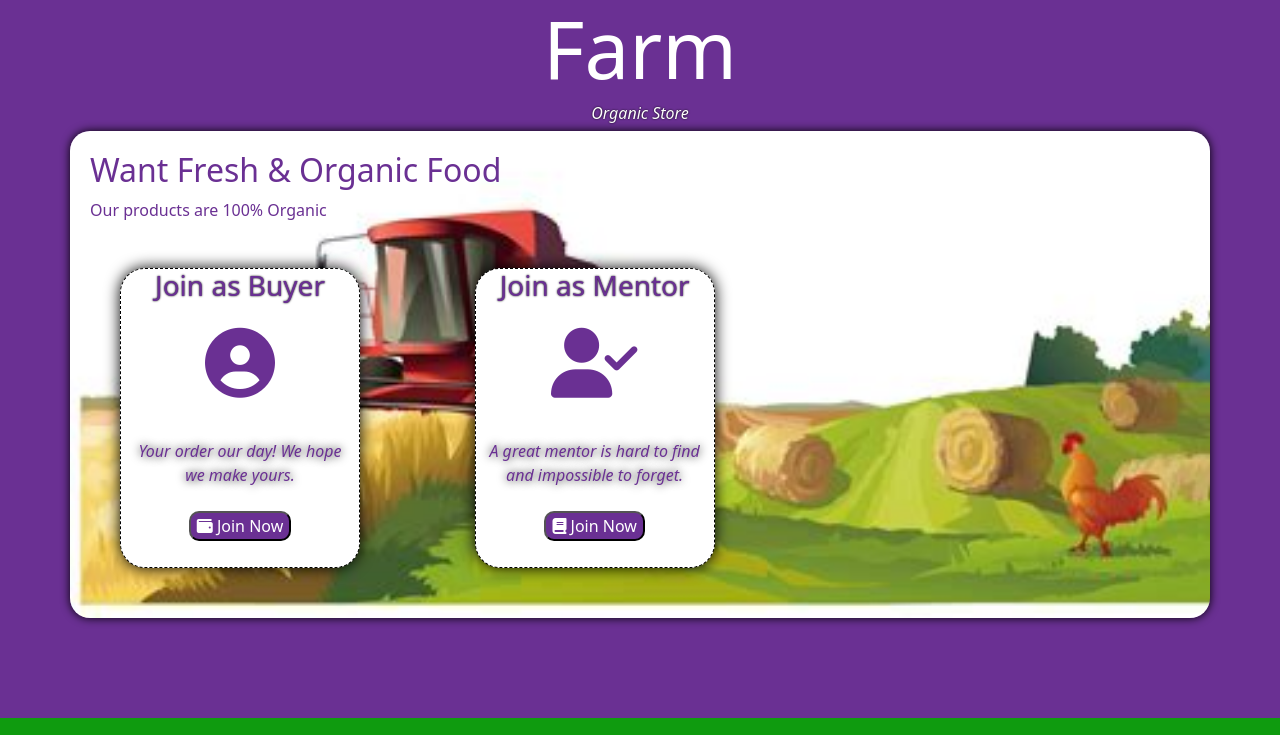
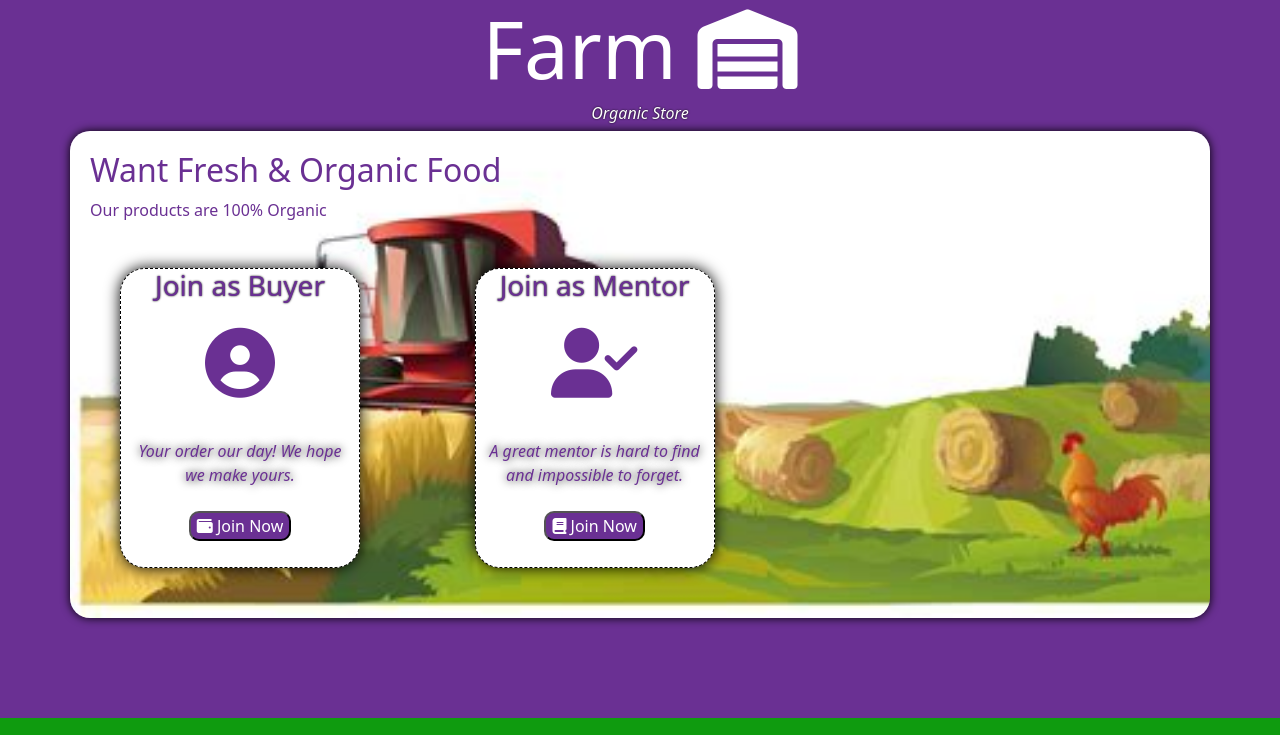
Before and after one commit to sushilwaghe/agro-product, a plain HTML site: page index.html in a window 1280 px wide. Shown: the top 735 px of the page. Drawn offline with nearby package versions, Linux system fonts and the light colour scheme.

Commit message:
add:farm icon

```diff
--- a/index.html
+++ b/index.html
@@ -13,7 +13,7 @@
     <script src="https://kit.fontawesome.com/e872ba44e8.js" crossorigin="anonymous"></script>
 </head>
 <body>
-    <h1 class="text-center title">Farm </h1>
+    <h1 class="text-center title">Farm <i class="fas fa-warehouse"></i></h1>
     <h6 class="text-center small-title">Organic Store</h6>
 
     <div class="container container-header">
```
